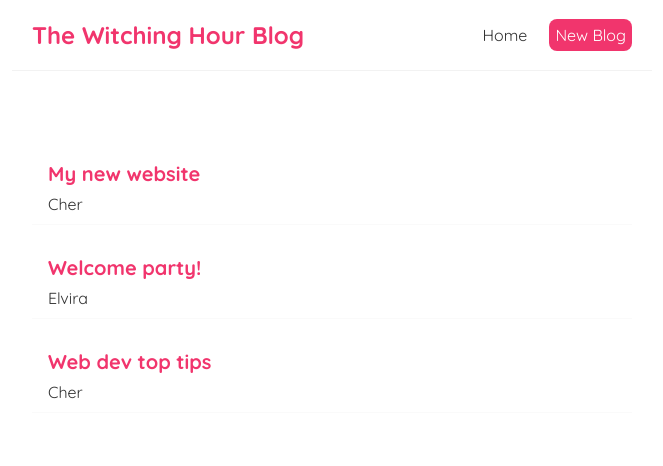
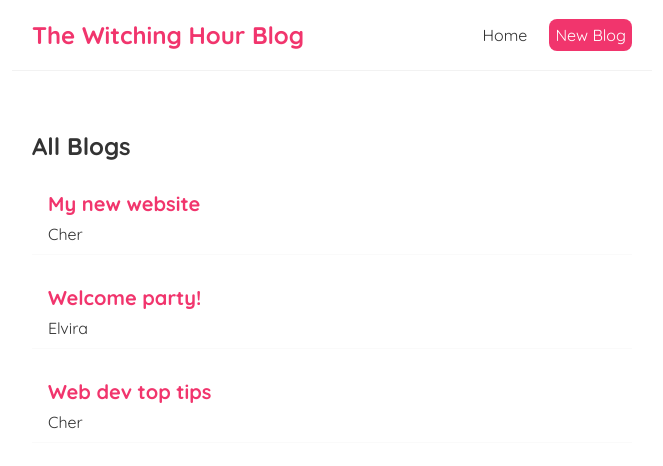
Before and after one commit to aracelivaldovinos/react-blog-practice, a React (Create React App) app: page / in a window 1280 px wide. Shown: the top 466 px of the page, without its empty margins (308-971 px from the left). Built offline with nearby package versions, Linux system fonts and the light colour scheme; the HTML template or start-up script is replaced by a standard one.

Commit message:
using props to pass blogs info from Home componenet to BlogList component

```diff
--- /dev/null
+++ b/src/BlogList.js
@@ -0,0 +1,18 @@
+const BlogList = ({blogs, title}) => {
+  // const blogs = props.blogs;
+  // const title = props.title;
+
+  return (
+    <div className="blog-list">
+      <h2>{title}</h2>
+      {blogs.map((blog)=>(
+        <div className="blog-preview" key={blog.id}>
+          <h2>{blog.title}</h2>
+          <p>{blog.author}</p>
+        </div>
+      ))}
+    </div>
+   );
+}
+
+export default BlogList;
--- a/src/Home.js
+++ b/src/Home.js
@@ -1,4 +1,5 @@
 import { useState } from 'react';
+import BlogList from './BlogList';
 
 const Home = () => {
   // let name = 'cher';
@@ -7,39 +8,10 @@
   { title: 'Welcome party!', body: 'lorem ipsum...', author: 'Elvira', id: 2 },
   { title: 'Web dev top tips', body: 'lorem ipsum...', author: 'Cher', id: 3 }
 ])
-// const [name, setName] = useState('Elvira');
-// const [age, setAge] = useState(100);
-// const [initialValue, changingValue] = useState('initialValue')
-//useState returns two values initialValue, changingValue
 
-  // const handleClick = () =>{
-  //   setName('Cher');
-  //   setAge(200)
-  // }
-  // const handleClickAgain = (name, e) =>{
-  //   console.log(name, e.target)
-  // }
   return (
     <div className="home">
-      {blogs.map((blog)=>(
-        <div className="blog-preview" key={blog.id}>
-          <h2>{blog.title}</h2>
-          <p>{blog.author}</p>
-        </div>
-      ))}
-      {/* <p>{ name } is { age } years old.</p>
-      <button onClick={handleClick}>Click me</button> */}
-      {/*
-      const handleClickAgain = (name) =>{
-        console.log(name)
-
-        onClick={() => {handleClickAgain("cher")}} --> anonymous function waits until button is clicked
-
-        onClick = handleClickAgain("cher") --> function will execute before the button is clicked
-
-
-    */}
-      {/* <button onClick={(e) => handleClickAgain("cher", e)}>Click me again</button> */}
+      <BlogList blogs={blogs} title= "All Blogs"/>
     </div>
   );
 }
```
